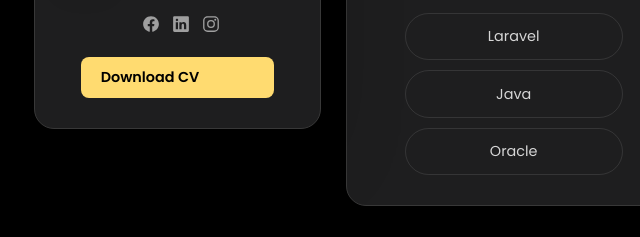
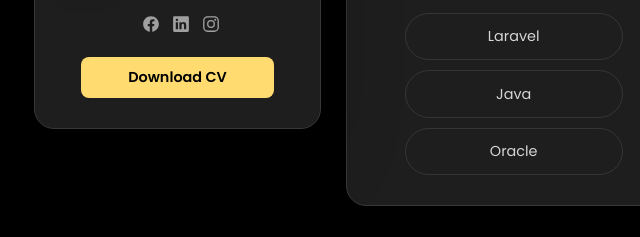
Before and after one commit to majdabushalbak/personal-web, a plain HTML site: page index.html in a window 1280 px wide. Shown: the part 748-985 px from the top of the page, 0-640 px from the left. Drawn offline with nearby package versions, Linux system fonts and the light colour scheme.

Commit message:
button and link done

```diff
--- a/index.html
+++ b/index.html
@@ -159,7 +159,9 @@
 
       <div class="download-cv-wrapper">
   <a href="assets/majd_CV.pdf" download class="download-btn">
-    <span style="vertical-align: middle;">Download CV</span>
+    <div style="text-align: center;">
+  <span>Download CV</span>
+</div>
   </a>
 </div>
 
@@ -472,6 +474,7 @@
               <p class="timeline-text">
                 A gym website that offers lessons in muscle training and health care. It features subscription options for users, allowing them to access exclusive content and personalized training plans.
                 For payment processing, I utilized the Lahza API, which provides a seamless and secure online payment experience with the bank of Palestine.
+               <br>
                 <a href="https://github.com/majdabushalbak/gym-web2.0" class="link">
                 github_gym_website
                 </a>
```
